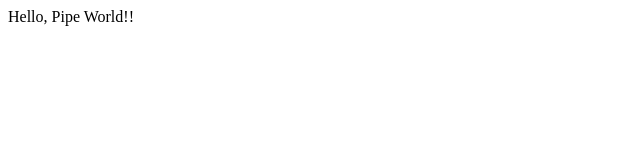
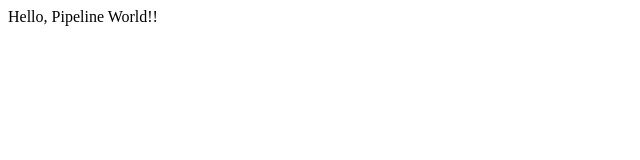
Before and after one commit to Kai-024/work5-repository, a plain HTML site: page src/index.html in a window 1280 px wide. Shown: the full height of the page, 0-640 px from the left. Drawn offline with Linux system fonts and the light colour scheme.

Commit message:
Update index.html

```diff
--- a/src/index.html
+++ b/src/index.html
@@ -6,6 +6,6 @@
   <title>CI/CDハンズオン</title>
 </head>
 <body>
-  Hello, Pipe World!!
+  Hello, Pipeline World!!
 </body>
 </html>
```
